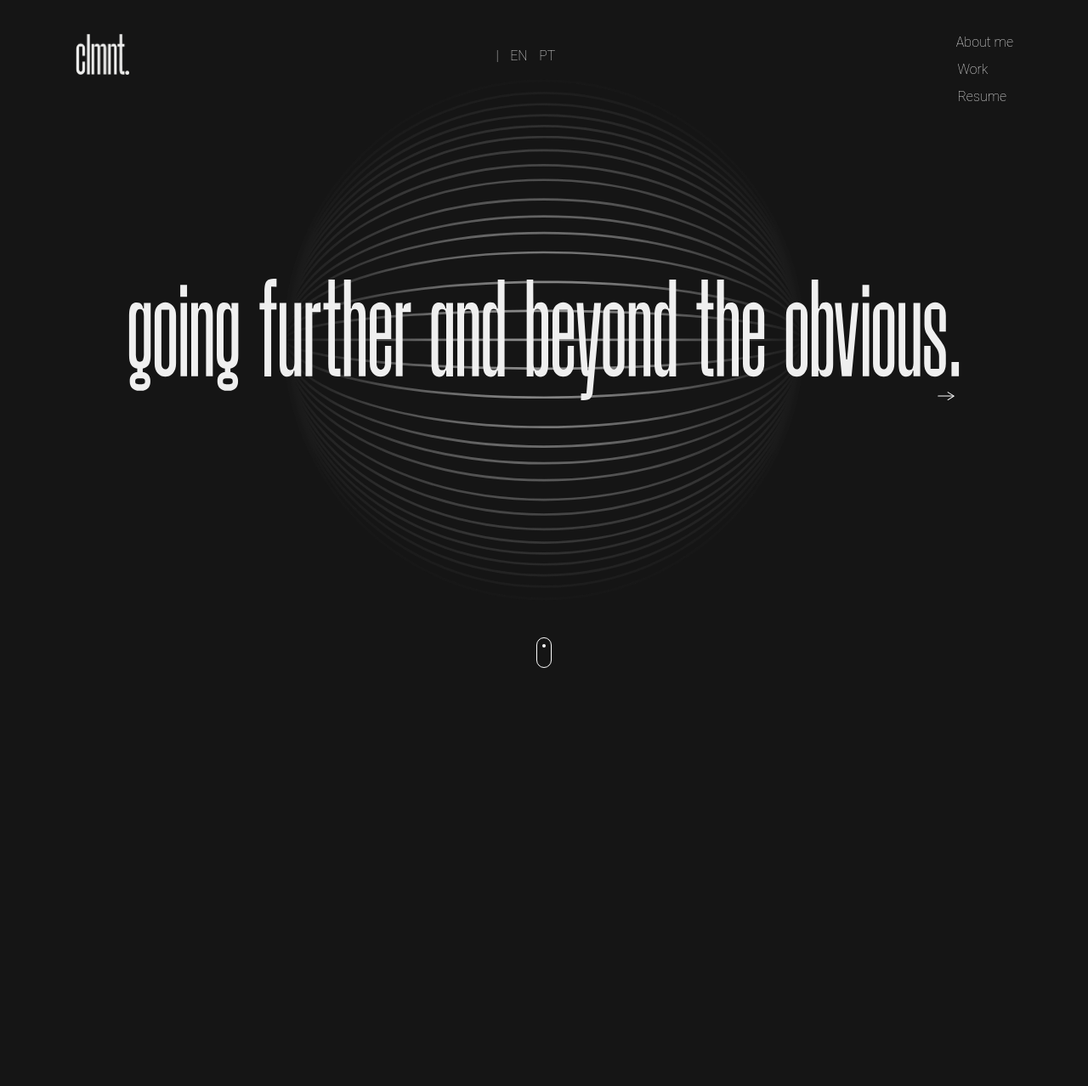
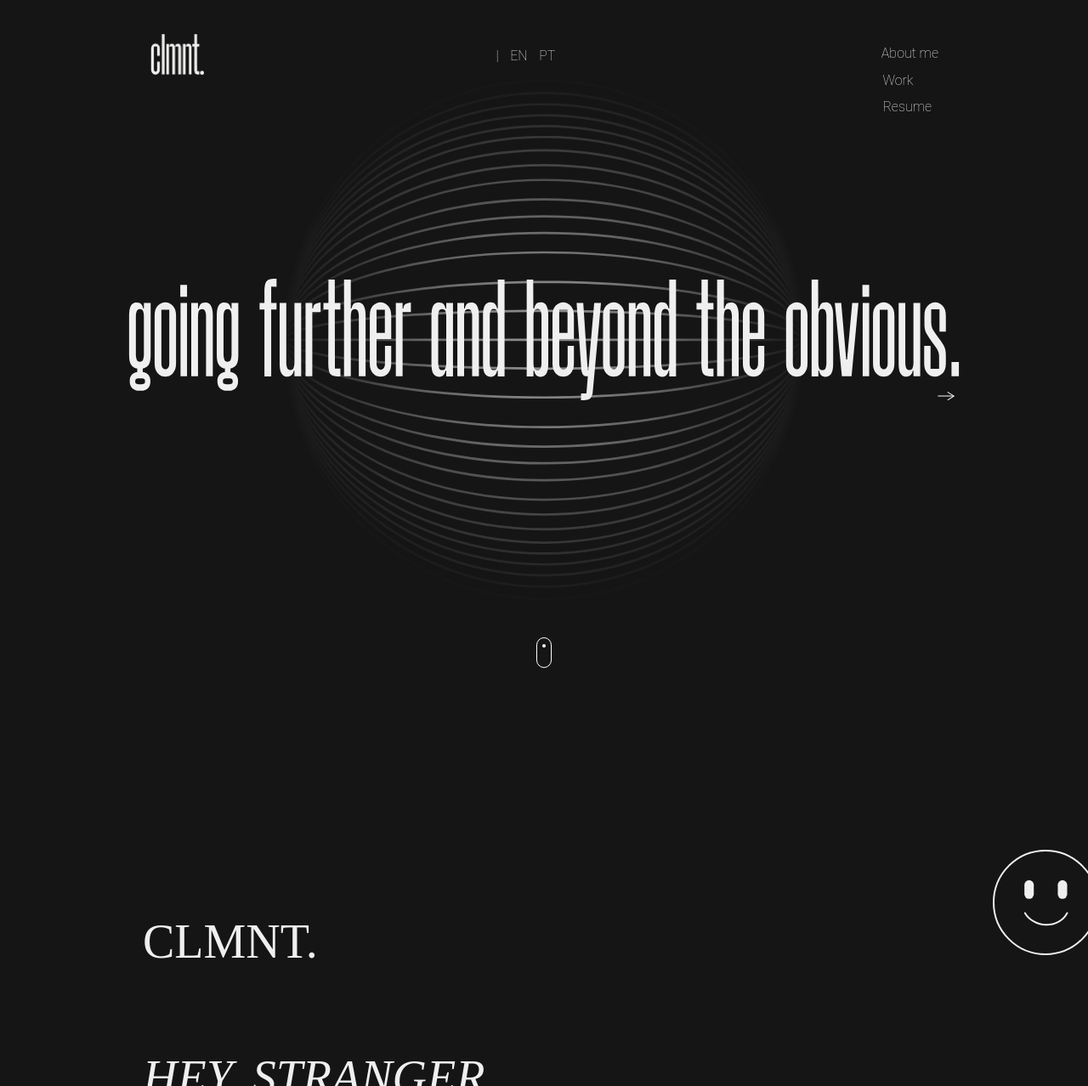
Before and after one commit to jujulianaclemente/CLMNTPortfolio, a plain HTML site: page index.html in a window 1280 px wide. Shown: the top 1278 px of the page at 85% size. Before the commit the page ends 800 px from the top, so only its background shows below. Drawn offline with Linux system fonts and the light colour scheme.

Commit message:
git push

```diff
--- a/index.html
+++ b/index.html
@@ -11,6 +11,8 @@
   </head>
 
   <body>
+
+    <div class="header-intro">
       <nav>
         <div id="icon">
             <img src="Assets/Logo.png" alt="">
@@ -97,7 +99,24 @@
             </svg>
 
         </section>
+    </div>
 
+    <div class="heyStranger">
+
+      <svg id="smileFace" width="124" height="124" viewBox="0 0 124 124" fill="none" xmlns="http://www.w3.org/2000/svg">
+        <circle cx="62" cy="62" r="61" stroke="#EFEFEF" stroke-width="2"/>
+        <path d="M38.7523 73.8958C38.4738 73.4189 37.8613 73.2581 37.3844 73.5366C36.9075 73.8152 36.7467 74.4276 37.0253 74.9045L38.7523 73.8958ZM88.3669 74.8786C88.6311 74.3937 88.4522 73.7863 87.9673 73.522C87.4823 73.2578 86.8749 73.4367 86.6107 73.9217L88.3669 74.8786ZM37.0253 74.9045C42.2218 83.8015 52.2985 88.8408 62.3987 89.1616C72.5218 89.4831 82.8158 85.0662 88.3669 74.8786L86.6107 73.9217C81.484 83.3303 71.9724 87.4646 62.4622 87.1626C52.9291 86.8598 43.5447 82.101 38.7523 73.8958L37.0253 74.9045Z" fill="#EFEFEF"/>
+        <rect x="37.2" y="35.8223" width="11.0222" height="22.0444" rx="5.51111" fill="#EFEFEF"/>
+        <rect x="76.4666" y="35.8223" width="11.0222" height="22.0444" rx="5.51111" fill="#EFEFEF"/>
+        </svg>
+
+    <div id="home-aboutme"></div>
+      <h3 id="clmnt-text">CLMNT.</h3>
+      <h3 id="heyStranger-text">HEY, STRANGER...</h3>
+
+    </div>
+
+    </div>
   <!-- <section id="animated-tags" class="animated-tags-skills">
 
       <div id= toRight class="par-tags-skills">
--- a/style.css
+++ b/style.css
@@ -1,5 +1,10 @@
 body{
 background-color: #151515;
+}
+
+.header-intro{
+  margin-left: 10rem;
+  margin-right: 10rem;
 }
 
 nav {
@@ -7,7 +12,7 @@ nav {
   display: flex;
   justify-content: space-between;
   align-items: center;
-  margin: 0.5em 5em;
+  margin: 0.5em;
   font-family: 'Roboto';
   white-space: nowrap;
   flex-wrap: nowrap;
@@ -69,7 +74,7 @@ nav #navLinks a {
   flex-wrap: nowrap;
   text-decoration: none;
   position: relative;
-  top:1rem;
+  top: 1.8rem;
   font-weight: 100;
   margin-right: auto;
   margin-left: auto;
@@ -130,6 +135,43 @@ right: 50%;
 top: 96%;
 left: 50%;
 transform: translate(-50%, -50%);
+}
+
+#smileFace{
+  position: absolute;
+  width: 7.75rem;
+  height: 7.75rem;
+  left: 68rem;
+  top: 62rem;
+  margin: 0.5em 5em;
+
+}
+
+#clmnt-text{
+  position: absolute;
+  width: 4.44rem;
+  height: 3.5rem;
+  left: 10.5rem;
+  top: 64rem;
+  color: #EFEFEF;
+  font-family: Galgo;
+  font-weight: normal;
+  font-size: 3.5rem;
+  line-height: 3.5rem;
+}
+
+#heyStranger-text{
+  position: absolute;
+  width: 30.56rem;
+  height: 3.5rem;
+  left: 10.5rem;
+  top: 74rem;
+  color: #EFEFEF;
+  font-family: Galgo;
+  font-style: italic;
+  font-weight: normal;
+  font-size: 3.5rem;
+  line-height: 3.5rem;
 }
 
 .tag {
```
Lines whose indentation alone changed are shown as unchanged.
